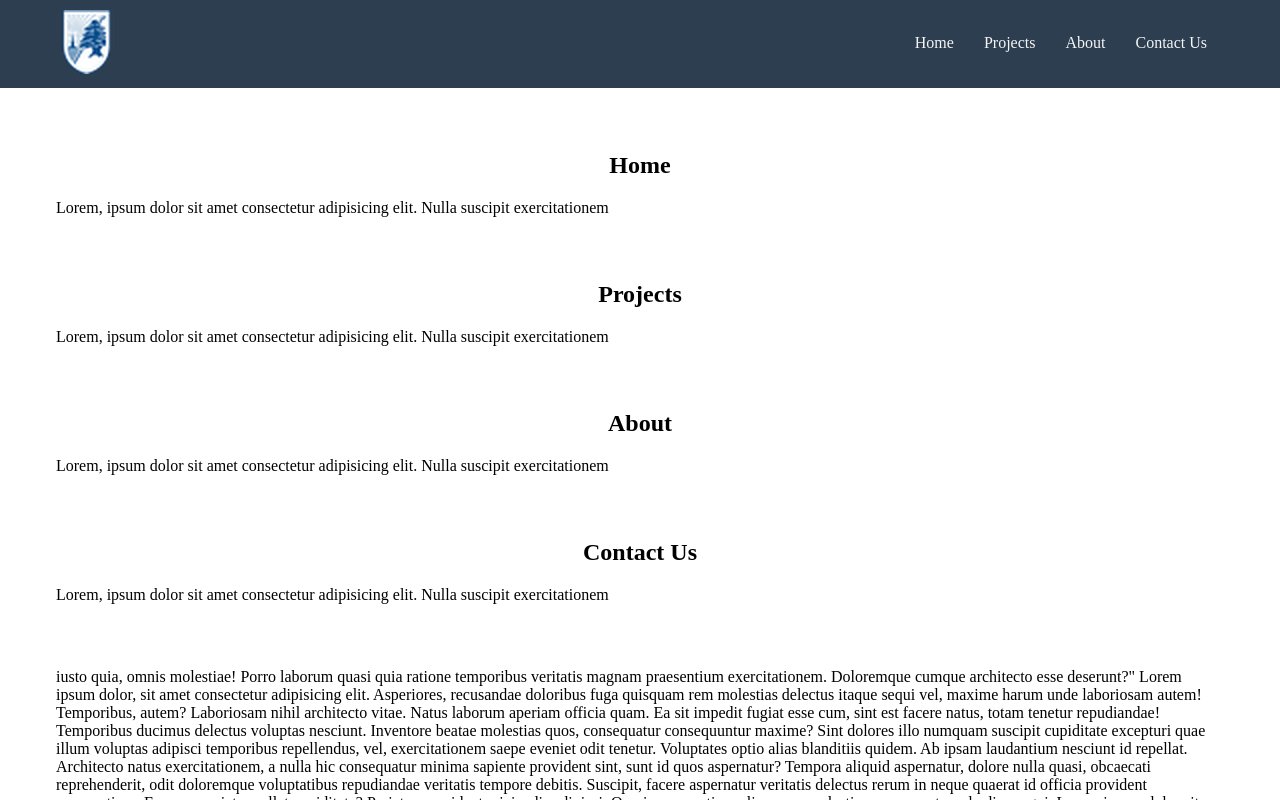
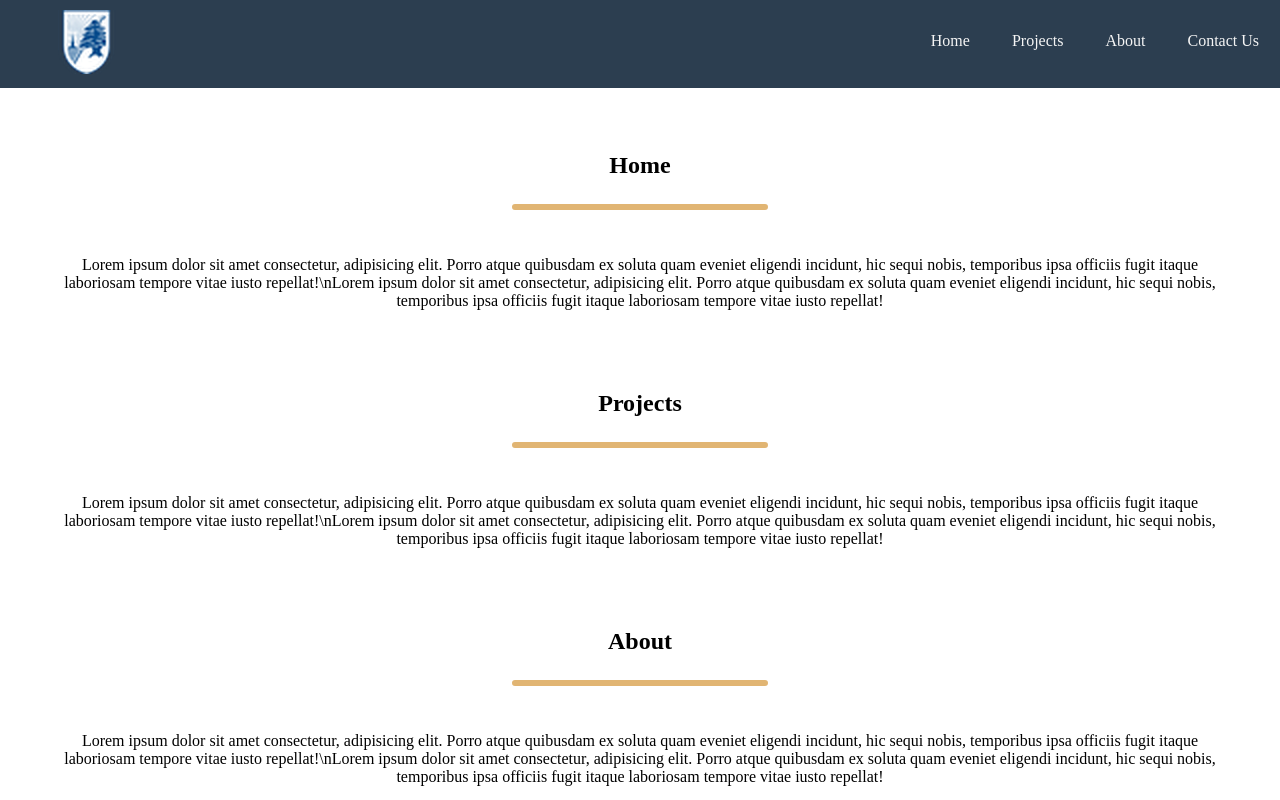
Before and after one commit to Leboweeb/Engineering-Day-Website, a Svelte app: page / in a window 1280 px wide. Shown: the top 800 px of the page. Built offline with nearby package versions, Linux system fonts and the light colour scheme.

Commit message:
prepare to host

```diff
--- a/src/App.svelte
+++ b/src/App.svelte
@@ -1,6 +1,7 @@
 <script lang="ts">
   import Logo from "./assets/bau-logo.png";
-  import Section from "./Section.svelte";
+  import Section from "./components/Section.svelte";
+  import SplitText from "./components/SplitText.svelte";
   const section_names = ["Home", "Projects", "About", "Contact Us"];
   const stick = () => {
     let navbar = document.getElementById("navbar");
@@ -27,7 +28,8 @@
   {#each section_names as sec}
     <Section
       title={sec}
-      text="Lorem, ipsum dolor sit amet consectetur adipisicing elit. Nulla suscipit exercitationem"
+      text="Lorem ipsum dolor sit amet consectetur, adipisicing elit. Porro atque quibusdam ex soluta quam eveniet eligendi incidunt, hic sequi nobis, temporibus ipsa officiis fugit itaque laboriosam tempore vitae iusto repellat!\nLorem ipsum dolor sit amet consectetur, adipisicing elit. Porro atque quibusdam ex soluta quam eveniet eligendi incidunt, hic sequi nobis, temporibus ipsa officiis fugit itaque laboriosam tempore vitae iusto repellat!"
+      split={true}
     />
   {/each}
 
--- a/src/Section.svelte
+++ /dev/null
@@ -1,15 +0,0 @@
-<script lang="ts">
-  export let title = "";
-  export let text = "";
-</script>
-
-<section>
-  <h1>{title}</h1>
-  <p id={title}>{text}</p>
-</section>
-
-<style lang="scss">
-  h1 {
-    text-align: center;
-  }
-</style>
--- a/src/app.css
+++ b/src/app.css
@@ -19,12 +19,15 @@ body {
   top: 0;
 }
 
+.focused {
+  background-color: #1a242f;
+}
+
 #navbar {
   overflow: hidden;
   display: flex;
+  height: auto;
   justify-content: space-between;
-  text-align: center;
-  margin: 0;
   background-color: #2c3e50;
   width: 100%;
   height: auto;
@@ -34,18 +37,21 @@ body {
   margin-inline: 3rem;
 }
 #navbar .nav_text {
-  padding: 10px;
-  margin-inline: 3rem;
-  margin-top: 1.5rem;
+  display: flex;
 }
 #navbar .nav_text a {
-  margin-inline: 15px;
+  text-align: center;
+  display: inline-block;
+  padding-top: 2rem;
+  padding-inline: 1rem;
+  margin-inline: 5px;
+  height: 100%;
   text-decoration: none;
   color: whitesmoke;
 }
 #navbar .nav_text a:hover {
   color: #18bc9c;
-  background-color: transparent;
+  background-color: #1a242f;
 }
 
 /*# sourceMappingURL=app.css.map */
--- a/src/app.scss
+++ b/src/app.scss
@@ -23,26 +23,31 @@ body {
   position: fixed;
   top: 0;
 }
+.focused {
+  background-color: $hilight-color;
+}
 
 #navbar {
   overflow: hidden;
   display: flex;
+  height: auto;
   justify-content: space-between;
-  text-align: center;
-  margin: 0;
   #bau-logo {
     padding: 10px;
     margin-inline: 3rem;
   }
   .nav_text {
-    padding: 10px;
-    margin-inline: 3rem;
-    margin-top: 1.5rem;
+    display: flex;
     a {
-      margin-inline: 15px;
+      text-align: center;
+      display: inline-block;
+      padding-top: 2rem;
+      padding-inline: 1rem;
+      margin-inline: 5px;
+      height: 100%;
       &:hover {
         color: #18bc9c;
-        background-color: transparent;
+        background-color: $hilight-color;
       }
       text-decoration: none;
       color: whitesmoke;
--- /dev/null
+++ b/src/components/Section.svelte
@@ -0,0 +1,37 @@
+<script lang="ts">
+  import SplitText from "./SplitText.svelte";
+
+  export let title = "";
+  export let split = false;
+  export let text = "";
+  let split_text = text.split("\n");
+</script>
+
+<section>
+  <h1>{title}</h1>
+  <hr />
+  <div id={title}>
+    {#if split}
+      <SplitText strs={text.split("\n")} />
+    {:else}
+      <p>{text}</p>
+    {/if}
+  </div>
+</section>
+
+<style lang="scss">
+  h1,
+  div {
+    text-align: center;
+  }
+  hr {
+    margin: 25px auto 30px;
+    padding: 0;
+    max-width: 250px;
+    border: 0;
+    border: solid 3px #e1b573;
+    border-radius: 3px;
+    text-align: center;
+    color: #e1b573;
+  }
+</style>
--- /dev/null
+++ b/src/components/SplitText.svelte
@@ -0,0 +1,16 @@
+<script lang="ts">
+  export let strs: string[];
+</script>
+
+<div>
+  {#each strs as s}
+    <p>{s}</p>
+  {/each}
+</div>
+
+<style lang="scss">
+  div {
+    display: flex;
+    justify-content: space-between;
+  }
+</style>
```
Also changed, not shown: 1 other file (tests, documents, lock files or other folders).
